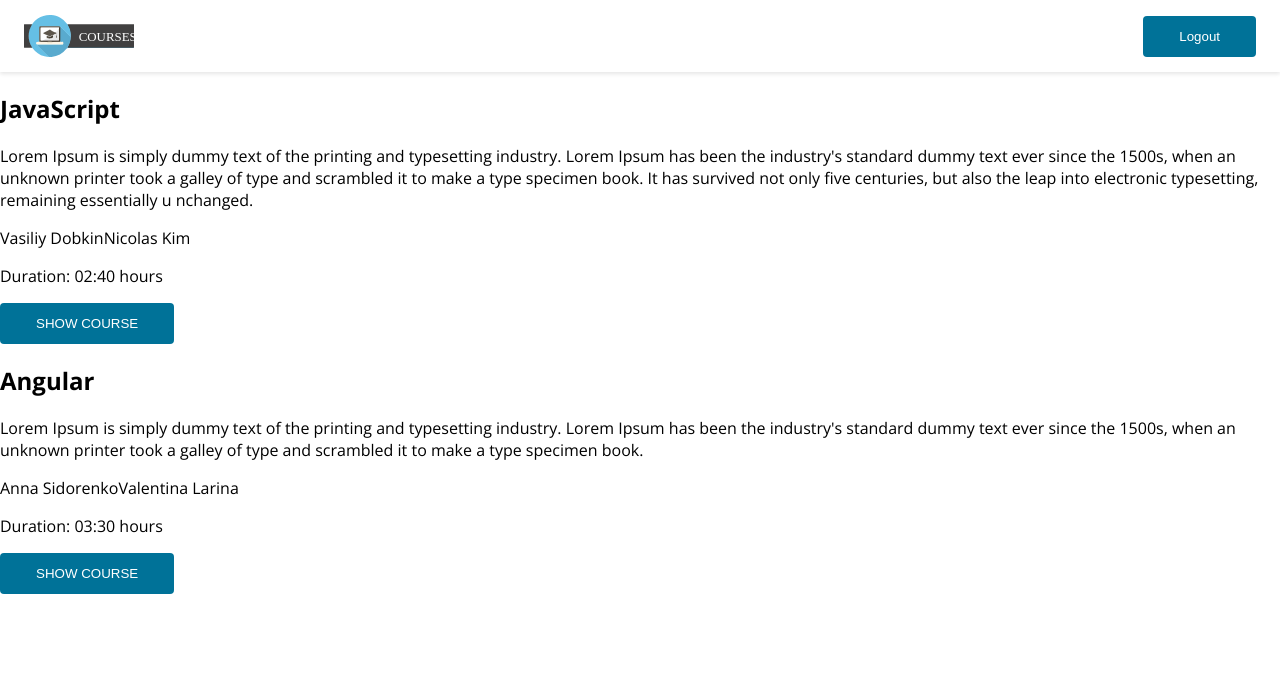
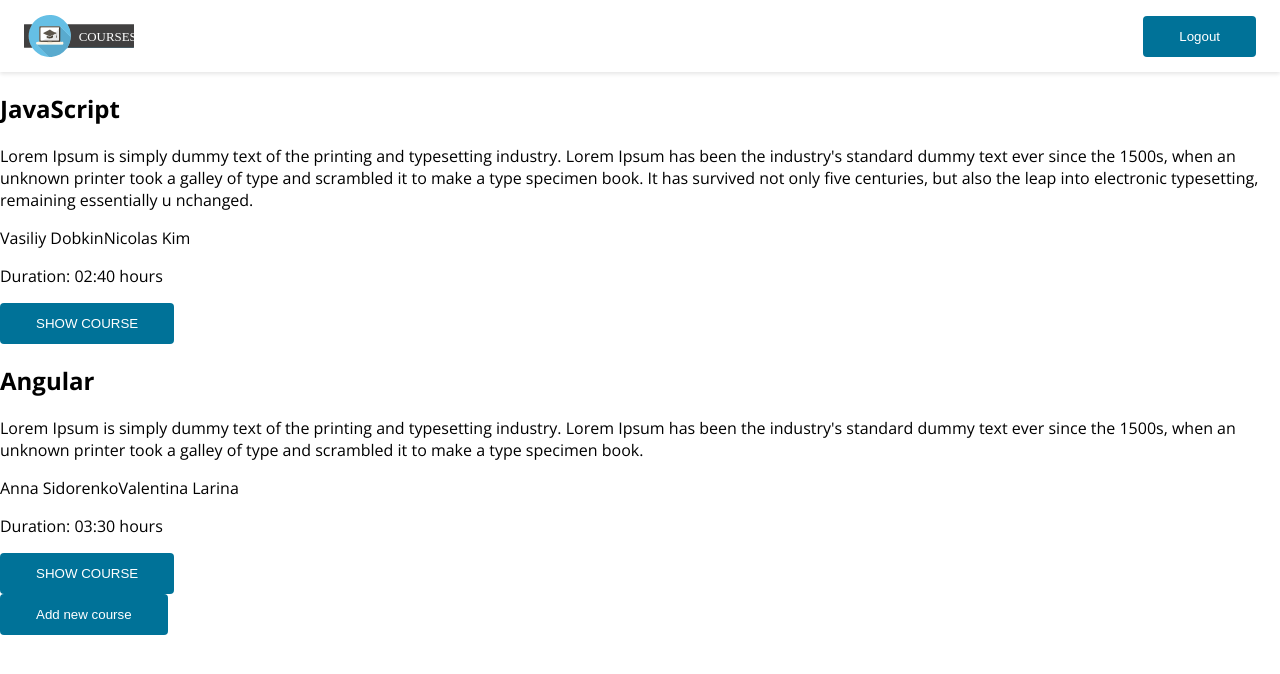
Before and after one commit to FreeFallRush/courses-app, a React (Vite) app: page / in a window 1280 px wide. Shown: the top 674 px of the page. Built offline with nearby package versions, Linux system fonts and the light colour scheme.

Commit message:
Imported Button component in Courses.tsx

```diff
--- a/src/components/Courses/Courses.tsx
+++ b/src/components/Courses/Courses.tsx
@@ -1,5 +1,6 @@
 import CourseCard from "./components/CourseCard/CourseCard";
 import { CourseProps } from "./Courses.types";
+import Button from "../../common/Button/Button";
 
 function Courses({ courses, authors }: CourseProps) {
     const authorMap: { [id: string]: string } = {};
@@ -31,6 +32,7 @@ function Courses({ courses, authors }: CourseProps) {
                     authorNames={getAuthors(course.authors)}
                 />
             ))}
+            <Button buttonText="Add new course" />
         </div>
     );
 }
```
